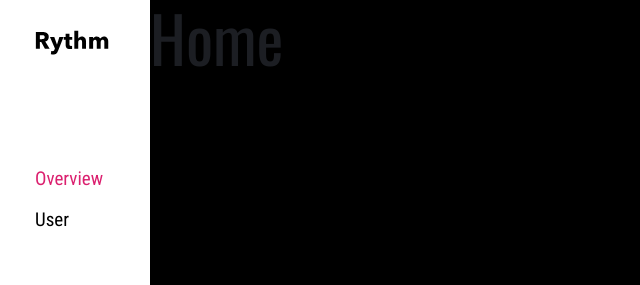
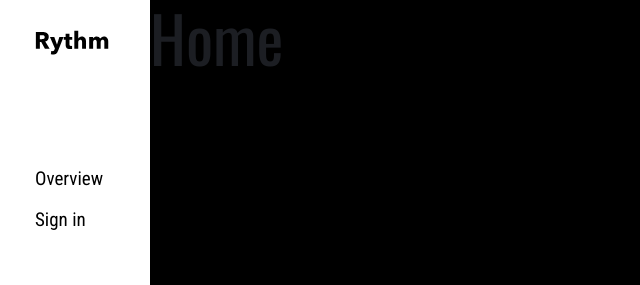
Before and after one commit to MartijnKeesmaat/Month-of-Vue, a Vue app: page / in a window 1280 px wide. Shown: the top 285 px of the page, without its empty margins (0-640 px from the left). Built offline with nearby package versions, Linux system fonts and the light colour scheme.

Commit message:
basic router setup

```diff
--- a/src/components/Sidebar/Sidebar.vue
+++ b/src/components/Sidebar/Sidebar.vue
@@ -3,14 +3,32 @@
         <div class="main-nav__inner">
             <img class="logo" src="../../assets/media/vector/logo.svg" alt="">
             <nav>
-                <a class="main-nav__link main-nav__link--active" href="#">Overview</a>
-                <a class="main-nav__link" href="#">User</a>
+                <router-link
+                    v-for="link in menuItems"
+                    class="main-nav__link"
+                    router
+                    :to="link.link">
+                    {{ link.title }}
+                </router-link>
             </nav>
         </div>
     </aside>
 </template>
 
-<style lang="scss">
+<script>
+    export default {
+        data () {
+            return {
+                menuItems: [
+                    { title: 'Overview', link: '/'},
+                    { title: 'Sign in', link: '/signin'}
+                ]
+            }
+        }
+    }
+</script>
+
+<style lang="scss" scoped>
     @import '../../styles/2.settings/index-sett.scss';
 
     .main-nav{
--- a/src/router/index.js
+++ b/src/router/index.js
@@ -1,6 +1,7 @@
 import Vue from 'vue'
 import Router from 'vue-router'
-import Movues from '@/components/Movues'
+import Home from '@/components/Home'
+import SignIn from '@/components/User/SignIn'
 
 Vue.use(Router)
 
@@ -8,8 +9,14 @@ export default new Router({
   routes: [
     {
       path: '/',
-      name: 'Movues',
-      component: Movues
+      name: 'Home',
+      component: Home
+    },
+    {
+      path: '/signin',
+      name: 'SignIn',
+      component: SignIn
     }
-  ]
+  ],
+  mode: 'history'
 })
```
Also changed, not shown: src/components/Home.vue (renamed from src/components/Movues.vue).
